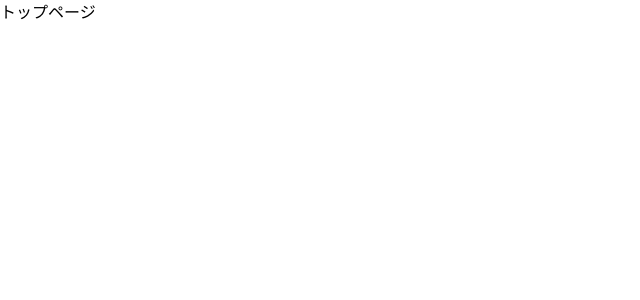
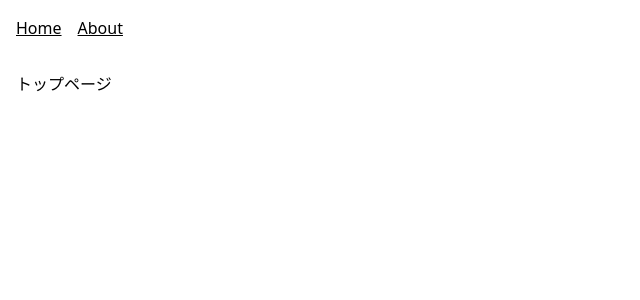
Before and after one commit to crow-fox/github-pages-deploy-with-next.js, a Next.js app: page / in a window 1280 px wide. Shown: the top 300 px of the page, without its empty margins (0-640 px from the left). Built offline with nearby package versions, Linux system fonts and the light colour scheme.

Commit message:
navigation

```diff
--- a/app/layout.tsx
+++ b/app/layout.tsx
@@ -1,8 +1,6 @@
 import type { Metadata } from "next";
-import { Inter } from "next/font/google";
 import "./globals.css";
-
-const inter = Inter({ subsets: ["latin"] });
+import Link from "next/link";
 
 export const metadata: Metadata = {
   title: "Github Pages Deploy With Next.js",
@@ -15,7 +13,23 @@ export default function RootLayout({
 }>) {
   return (
     <html lang="ja">
-      <body className={inter.className}>{children}</body>
+      <body className="p-4 grid grid-rows-[auto_1fr] gap-8 ">
+        <nav>
+          <ul className=" flex flex-wrap gap-4">
+            <li>
+              <Link href="/" className=" underline">
+                Home
+              </Link>
+            </li>
+            <li>
+              <Link href="/about" className="underline">
+                About
+              </Link>
+            </li>
+          </ul>
+        </nav>
+        <main>{children}</main>
+      </body>
     </html>
   );
 }
```
